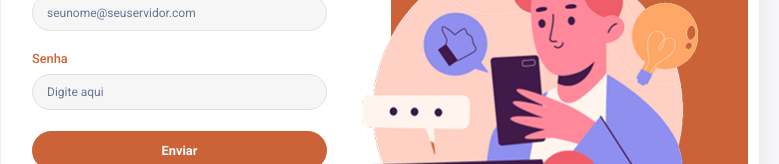
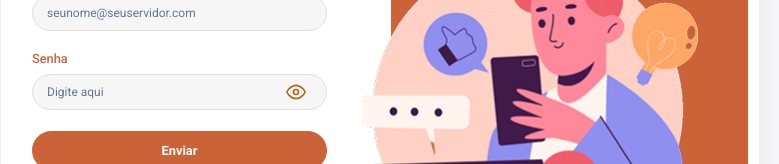
Before and after one commit to alissonooliveiraofc/tropa-digital-teste-tecnico-front, a React (Vite) app: page / in a window 1280 px wide. Shown: the part 369-533 px from the top of the page, without its empty margins (260-1039 px from the left). Built offline with nearby package versions, Linux system fonts and the light colour scheme.

Commit message:
Adiciona suporte para mostrar/esconder senha no LoginForm e inclui a biblioteca react-icons como dependência.

```diff
--- a/package.json
+++ b/package.json
@@ -12,6 +12,7 @@
   "dependencies": {
     "react": "^19.1.0",
     "react-dom": "^19.1.0",
+    "react-icons": "^5.5.0",
     "styled-components": "^6.1.18"
   },
   "devDependencies": {
--- a/src/components/Login/LoginForm.tsx
+++ b/src/components/Login/LoginForm.tsx
@@ -1,5 +1,6 @@
 import styled from 'styled-components';
 import { useState } from 'react';
+import { FiEye, FiEyeOff } from 'react-icons/fi';
 
 const Container = styled.div`
   width: 100vw;
@@ -21,6 +22,26 @@ const Card = styled.div`
   width: 100%;
   padding: 11px;
 
+`;
+
+const PasswordWrapper = styled.div`
+  position: relative;
+  display: flex;
+  align-items: center;
+  width: 100%;
+`;
+
+const EyeButton = styled.button`
+  position: absolute;
+  left: 230px;
+  background: none;
+  border: none;
+  outline: none;
+  cursor: pointer;
+  display: flex;
+  align-items: center;
+  color: #b06b25;
+  font-size: 1.25rem;
 `;
 
 const Left = styled.div`
@@ -152,6 +173,7 @@ const Illustration = styled.img`
 export default function LoginForm() {
   const [email, setEmail] = useState('');
   const [senha, setSenha] = useState('');
+  const [showPassword, setShowPassword] = useState(false);
 
   const handleSubmit = (e: React.FormEvent) => {
     e.preventDefault();
@@ -188,14 +210,23 @@ export default function LoginForm() {
             </Field>
             <Field>
               <Label htmlFor="senha">Senha</Label>
+              <PasswordWrapper>
                 <Input
                   id="senha"
-                type="password"
+                  type={showPassword ? "text" : "password"}
                   value={senha}
                   onChange={e => setSenha(e.target.value)}
                   placeholder="Digite aqui"
                   required
                 />
+                <EyeButton
+                  type="button"
+                  aria-label={showPassword ? "Esconder senha" : "Mostrar senha"}
+                  onClick={() => setShowPassword((prev) => !prev)}
+                >
+                  {showPassword ? <FiEyeOff /> : <FiEye />}
+                </EyeButton>
+              </PasswordWrapper>
             </Field>
             <Button type="submit">Enviar</Button>
           </Form>
--- a/src/styles/GlobalStyle.ts
+++ b/src/styles/GlobalStyle.ts
@@ -16,4 +16,15 @@ export default createGlobalStyle`
   button, input {
     font-family: 'Roboto', 'sans-serif';
   }
+
+  input[type="password"]::-ms-reveal,
+  input[type="password"]::-ms-clear {
+  display: none;
+}
+  input[type="password"]::-webkit-credentials-auto-fill-button {
+  visibility: hidden;
+  pointer-events: none;
+  position: absolute;
+  right: 0;
+}
 `;
```
Also changed, not shown: 1 other file (tests, documents, lock files or other folders). Lines whose indentation alone changed are shown as unchanged.
